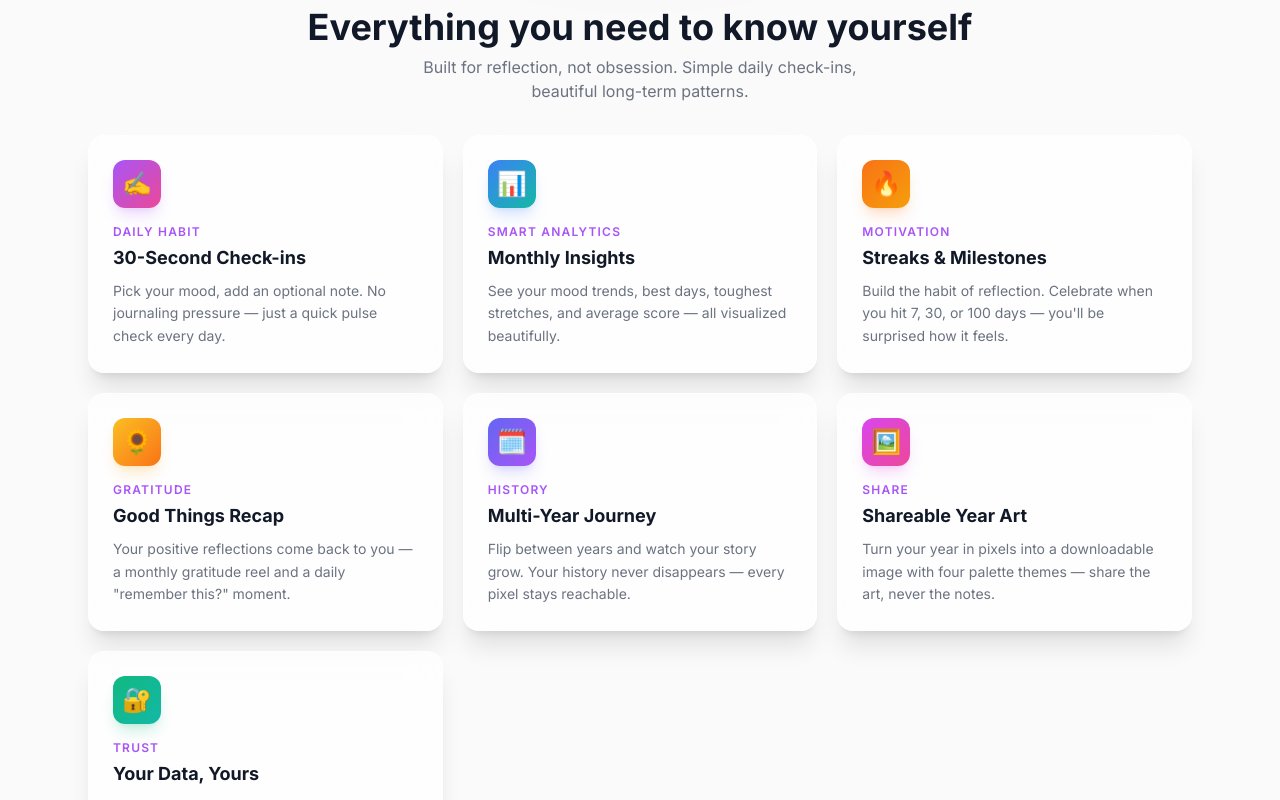
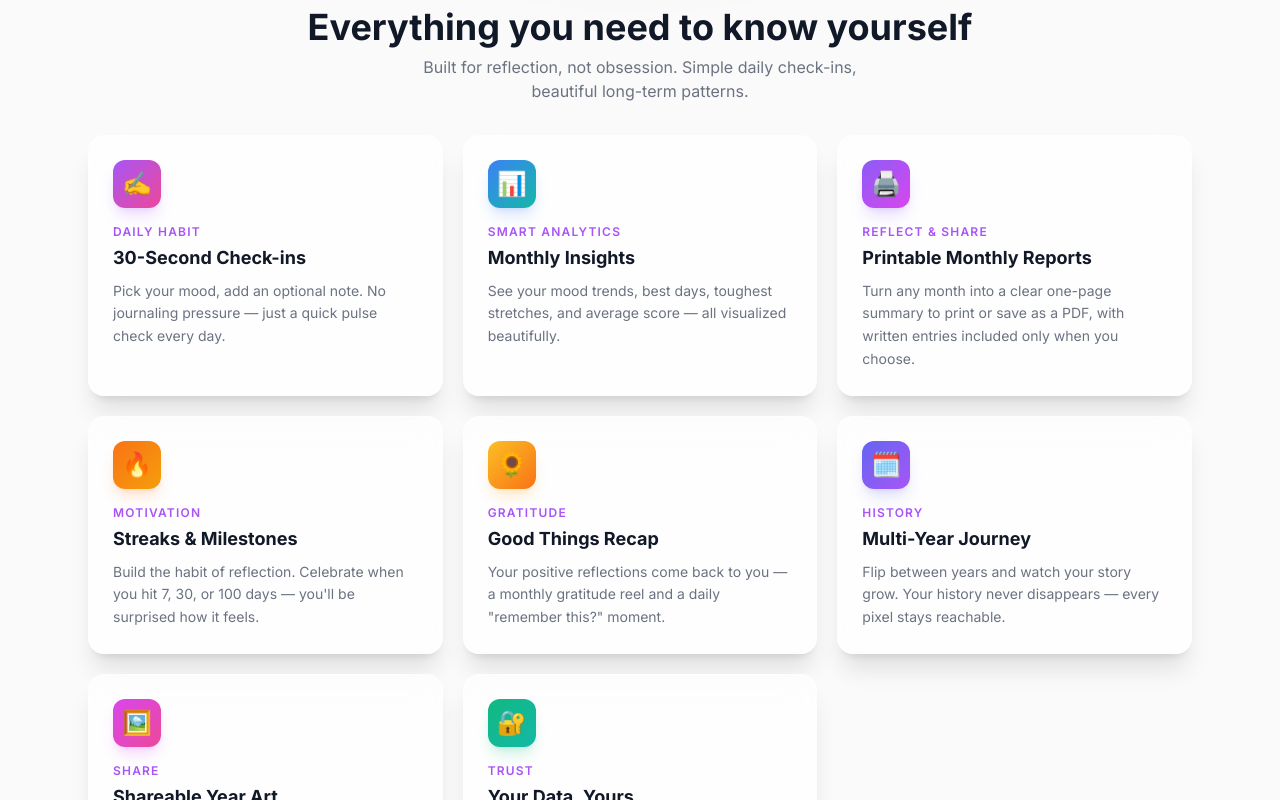
Before and after one commit to DivyanshM30/MindPalette, a Next.js app: page / in a window 1280 px wide. Shown: the part 900-1700 px from the top of the page. Built offline with nearby package versions, Linux system fonts and the light colour scheme; no server answers.

Commit message:
Polish monthly report discovery and stabilize dashboard nudge

```diff
--- a/app/page.tsx
+++ b/app/page.tsx
@@ -159,6 +159,14 @@ export default function Home() {
                     tag: 'Smart analytics'
                   },
                   {
+                    icon: '🖨️',
+                    gradient: 'from-violet-500 to-fuchsia-500',
+                    glow: 'shadow-violet-500/20',
+                    title: 'Printable Monthly Reports',
+                    desc: 'Turn any month into a clear one-page summary to print or save as a PDF, with written entries included only when you choose.',
+                    tag: 'Reflect & share'
+                  },
+                  {
                     icon: '🔥',
                     gradient: 'from-orange-500 to-amber-500',
                     glow: 'shadow-orange-500/20',
@@ -263,6 +271,7 @@ export default function Home() {
                   { icon: '✨', text: 'Free forever' },
                   { icon: '📤', text: 'Export anytime' },
                   { icon: '🖼️', text: 'Shareable art' },
+                  { icon: '🖨️', text: 'Printable reports' },
                   { icon: '📱', text: 'Install as an app' },
                   { icon: '🌙', text: 'Dark & light mode' },
                   { icon: '⌨️', text: 'Keyboard shortcuts' },
--- a/components/ReportNudge.tsx
+++ b/components/ReportNudge.tsx
@@ -23,13 +23,17 @@ export default function ReportNudge({ moods }: { moods: Mood[] }) {
     const [mounted, setMounted] = useState(false)
     const [dismissed, setDismissed] = useState(false)
 
+    // Primitive dependencies stay stable during mood-context re-renders while
+    // still picking up a new calendar month on the next render.
     const now = new Date()
-    const monthKey = `${now.getFullYear()}-${now.getMonth() + 1}`
+    const year = now.getFullYear()
+    const month = now.getMonth()
+    const monthKey = `${year}-${month + 1}`
 
     const count = useMemo(() => {
-        const prefix = `${now.getFullYear()}-${String(now.getMonth() + 1).padStart(2, '0')}`
+        const prefix = `${year}-${String(month + 1).padStart(2, '0')}-`
         return moods.filter(m => m.date.startsWith(prefix)).length
-    }, [moods, now])
+    }, [moods, year, month])
 
     // localStorage is read after mount so server and client markup agree.
     useEffect(() => {
@@ -60,7 +64,7 @@ export default function ReportNudge({ moods }: { moods: Mood[] }) {
 
             <div className="min-w-0 flex-1">
                 <p className="text-sm font-semibold text-gray-900 dark:text-white truncate">
-                    Your {MONTH_NAMES[now.getMonth()]} report is ready
+                    Your {MONTH_NAMES[month]} report is ready
                 </p>
                 <p className="text-xs text-gray-500 dark:text-gray-400 truncate">
                     {count} {count === 1 ? 'day' : 'days'} logged — print a one-page summary or save it as a PDF
```
Also changed, not shown: 1 other file (tests, documents, lock files or other folders).
